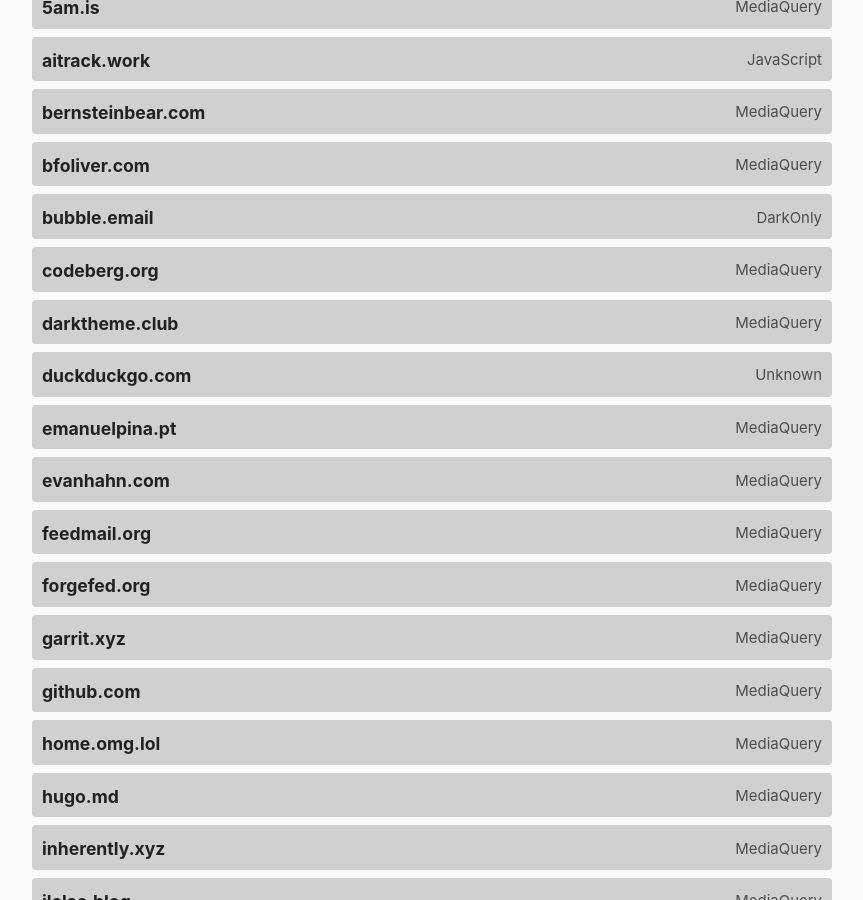
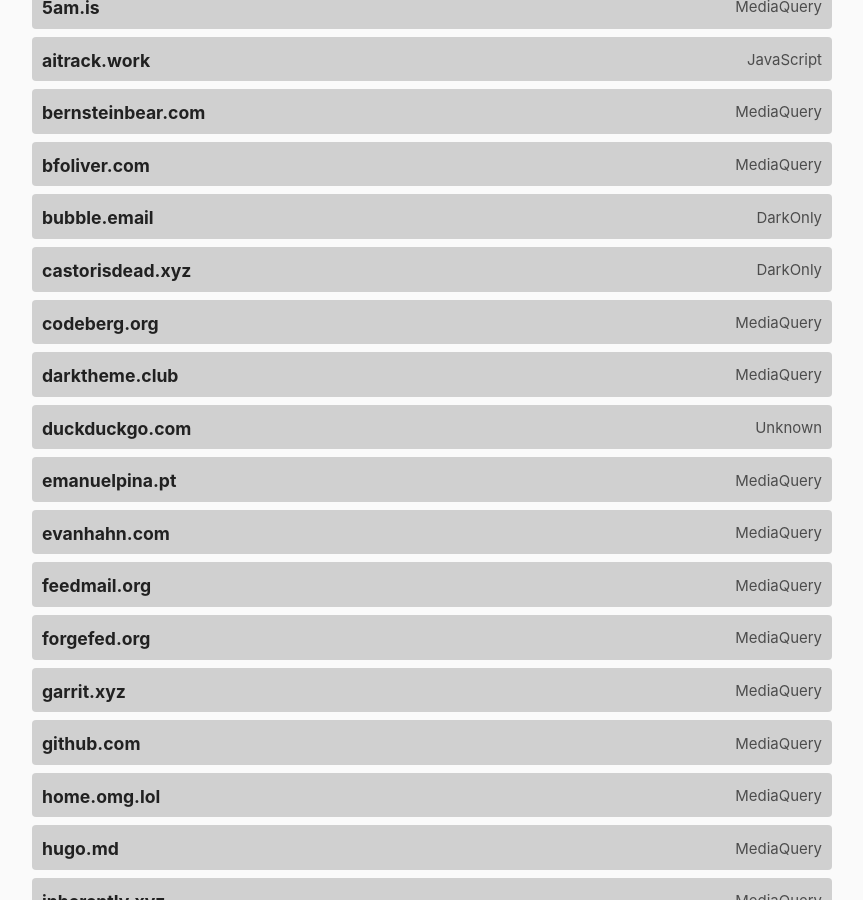
Before and after one commit to katherinek727/darktheme.club, a Jekyll site: the page built from index.md, in a window 1280 px wide and 900 px high, scrolled down 744 px. Shown: the whole window, without its empty margins (208-1071 px from the left). Built offline with Jekyll 4.4.1, drawn with Linux system fonts in a browser that asks for light colours.

Commit message:
Added castorisdead.xyz to dark theme club

```diff
--- a/_data/sites.yml
+++ b/_data/sites.yml
@@ -27,6 +27,11 @@
   url: https://bubble.email
   method: darkonly
   last_checked: 2022-07-17
+
+- domain: castorisdead.xyz
+  url: https://castorisdead.xyz
+  method: darkonly
+  last_checked: 2022-21-12
 
 - domain: codeberg.org
   url: https://codeberg.org/
```
